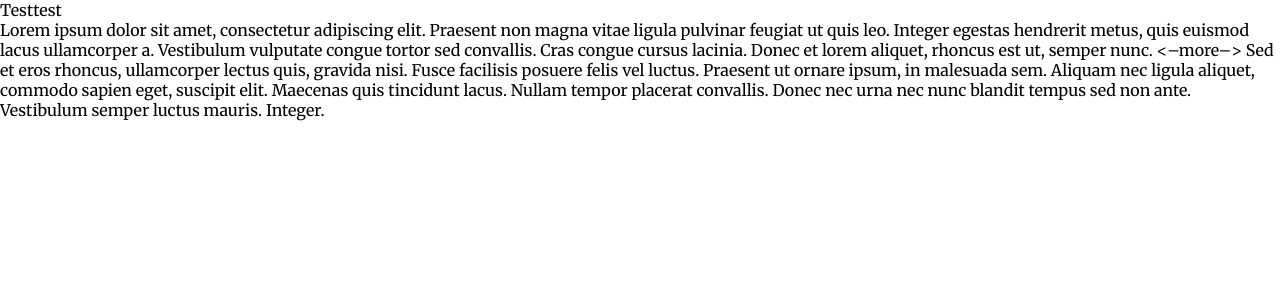
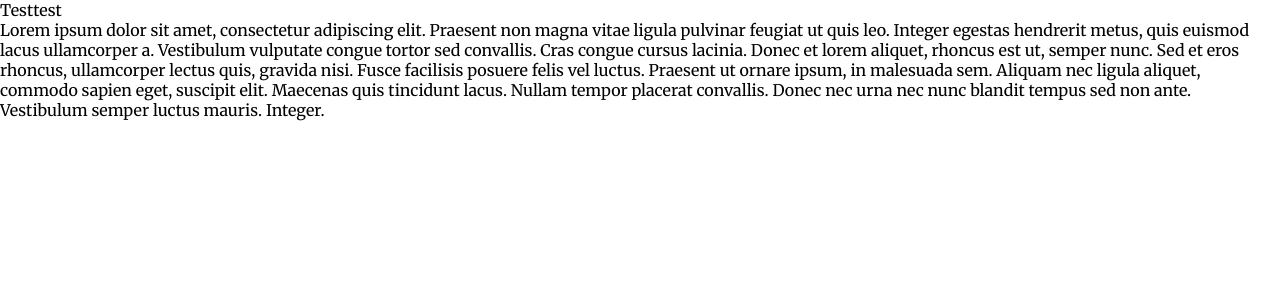
Before and after one commit to abugjewski/jekyll-blog-test, a Jekyll site: the page built from _posts/2018-04-24-pierwszy-post.md, in a window 1280 px wide. Shown: the top 300 px of the page. Built offline with Jekyll 4.4.1, drawn with Linux system fonts in a browser that asks for light colours.

Commit message:
Update 2018-04-24-pierwszy-post.md

```diff
--- a/_posts/2018-04-24-pierwszy-post.md
+++ b/_posts/2018-04-24-pierwszy-post.md
@@ -4,4 +4,4 @@ layout: post
 date: 2018-04-24
 ---
 
-Lorem ipsum dolor sit amet, consectetur adipiscing elit. Praesent non magna vitae ligula pulvinar feugiat ut quis leo. Integer egestas hendrerit metus, quis euismod lacus ullamcorper a. Vestibulum vulputate congue tortor sed convallis. Cras congue cursus lacinia. Donec et lorem aliquet, rhoncus est ut, semper nunc. <--more--> Sed et eros rhoncus, ullamcorper lectus quis, gravida nisi. Fusce facilisis posuere felis vel luctus. Praesent ut ornare ipsum, in malesuada sem. Aliquam nec ligula aliquet, commodo sapien eget, suscipit elit. Maecenas quis tincidunt lacus. Nullam tempor placerat convallis. Donec nec urna nec nunc blandit tempus sed non ante. Vestibulum semper luctus mauris. Integer.
+Lorem ipsum dolor sit amet, consectetur adipiscing elit. Praesent non magna vitae ligula pulvinar feugiat ut quis leo. Integer egestas hendrerit metus, quis euismod lacus ullamcorper a. Vestibulum vulputate congue tortor sed convallis. Cras congue cursus lacinia. Donec et lorem aliquet, rhoncus est ut, semper nunc. <!--more--> Sed et eros rhoncus, ullamcorper lectus quis, gravida nisi. Fusce facilisis posuere felis vel luctus. Praesent ut ornare ipsum, in malesuada sem. Aliquam nec ligula aliquet, commodo sapien eget, suscipit elit. Maecenas quis tincidunt lacus. Nullam tempor placerat convallis. Donec nec urna nec nunc blandit tempus sed non ante. Vestibulum semper luctus mauris. Integer.
```
